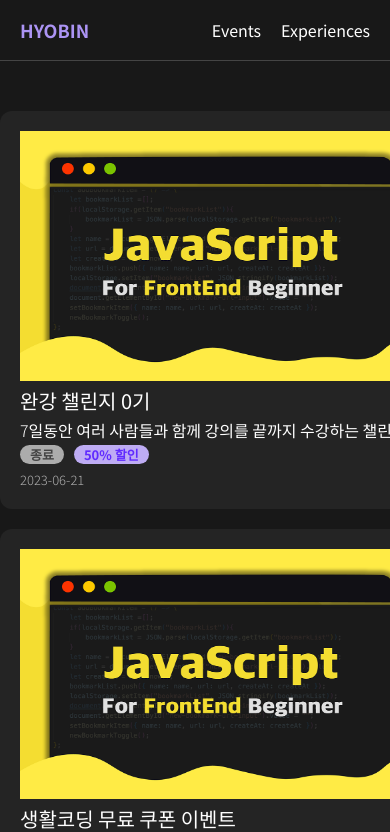
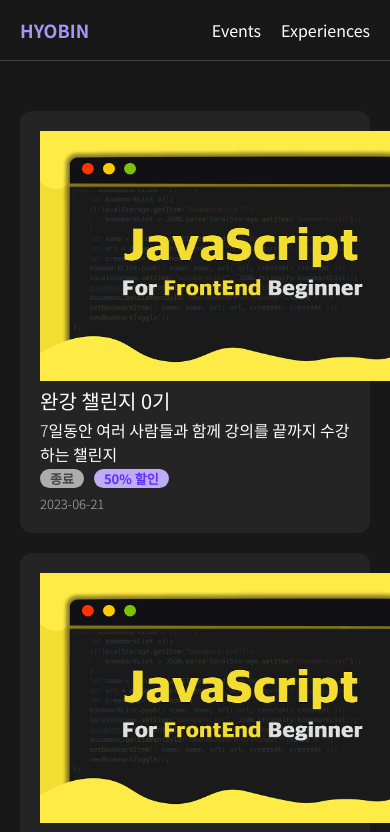
Before and after one commit to hbin12212/hyobb.com, a Next.js app: page /events in a window 390 px wide. Shown: the top 832 px of the page. Built offline with nearby package versions, Linux system fonts and the light colour scheme.

Commit message:
:lipstick: 레이아웃, 이벤트 아이템 스타일 수정

```diff
--- a/src/styles/EventItem.module.scss
+++ b/src/styles/EventItem.module.scss
@@ -11,7 +11,6 @@
             color: white;
             padding: 20px;
             border-radius: 12px;
-            margin-right: 10px;
             margin-bottom: 20px;
             display: flex;
             background-color: var(--darkgray);
@@ -84,7 +83,6 @@
             color: white;
             padding: 20px;
             border-radius: 12px;
-            margin-right: 10px;
             margin-bottom: 20px;
             background-color: var(--darkgray);
         }
--- a/src/styles/Layout.module.scss
+++ b/src/styles/Layout.module.scss
@@ -8,8 +8,18 @@
         position: sticky;
         top: 0;
     }
-    .main {
-        display: grid;
-        grid-template-columns: 1fr 2fr 1fr;
+    @media (min-width: 801px) {
+        .main {
+            max-width: 750px;
+            margin: 0 auto;
+            padding: 0px 20px;
+        }
+    }
+    @media (max-width: 800px) {
+        .main {
+            max-width: 600px;
+            margin: 0 auto;
+            padding: 0px 20px;
+        }
     }
 }
```
